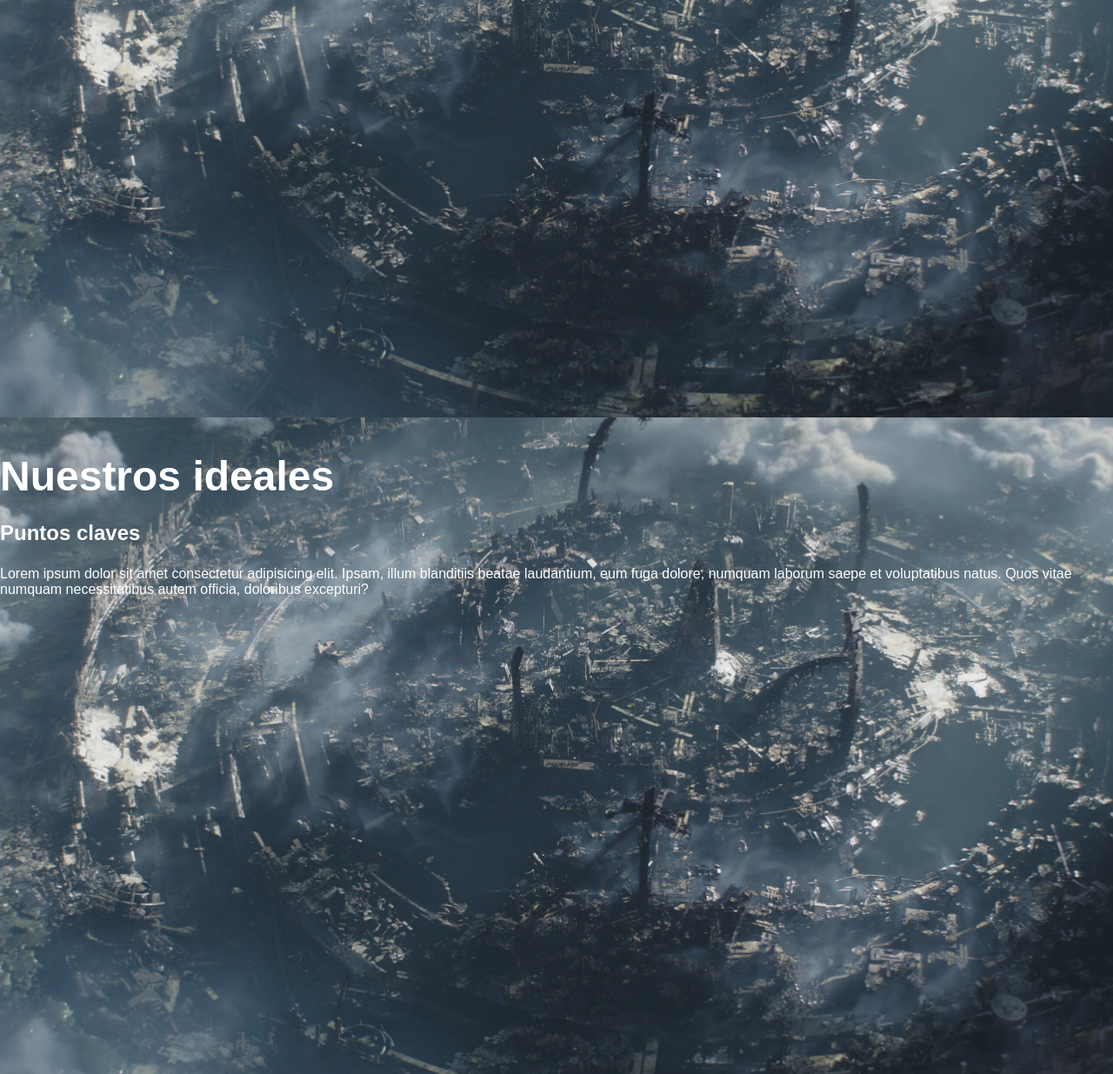
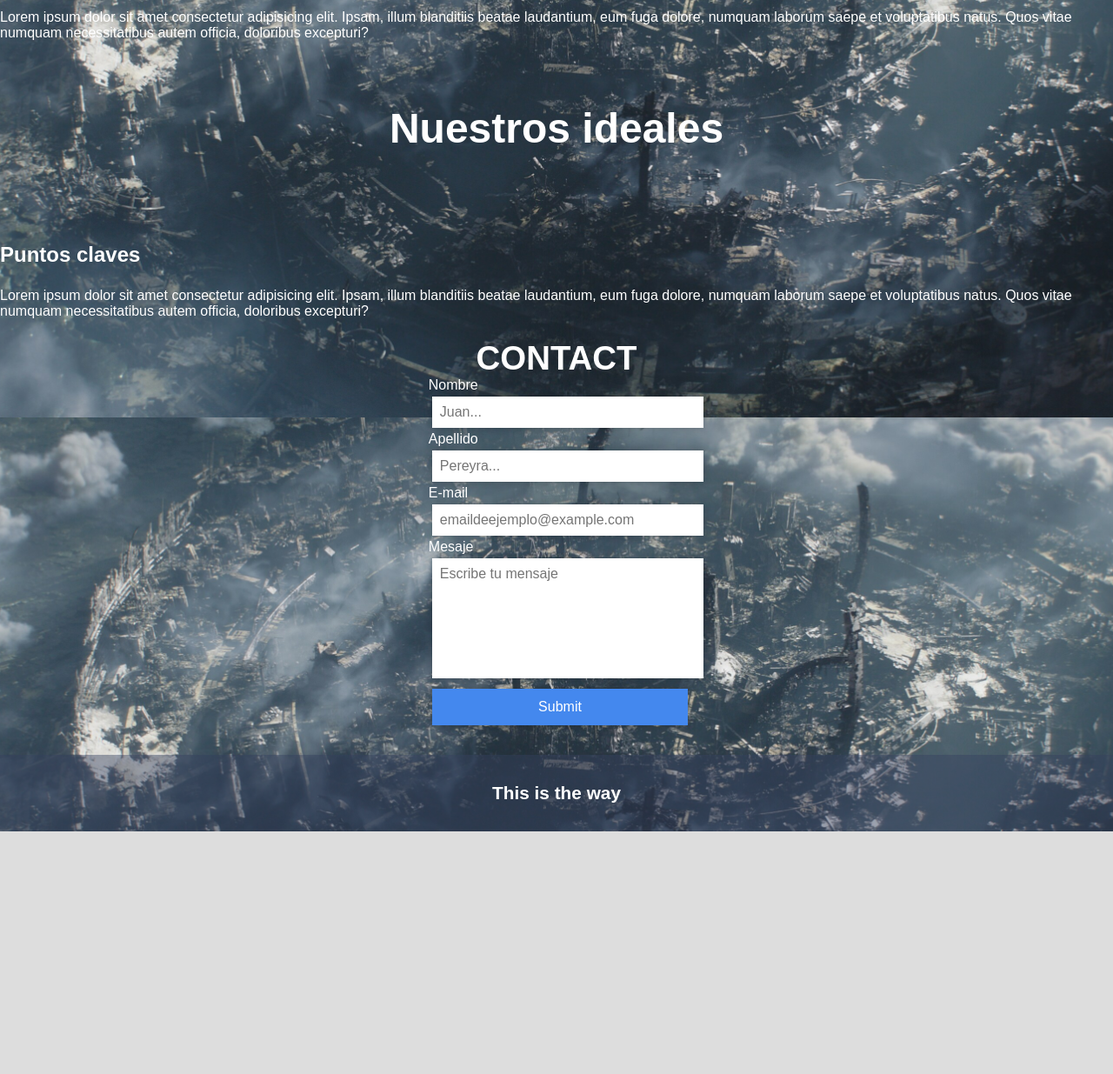
Before and after one commit to Juan-Jose-cmd/RepositorioHenry, a plain HTML site: page Carpete-Henry/index.html in a window 1280 px wide. Shown: the part 1920-3155 px from the top of the page at 87% size. After the commit the page ends 2876 px from the top, so only its background shows below. Drawn offline with Linux system fonts and the light colour scheme.

Commit message:
Termine la tarea de html y css

```diff
--- a/Carpete-Henry/index.html
+++ b/Carpete-Henry/index.html
@@ -12,9 +12,9 @@
             <ul class="menu-container--item">
                 <li class="menu-item"><a href="#inicio" class="menu-item--enlace">INICIO</a></li>
                 <li class="menu-item"><a href="#nosotros" class="menu-item--enlace">NOSOTROS</a></li>
-                <li class="menu-item"><a href="#" class="menu-item--enlace">HISTORIA</a></li>
-                <li class="menu-item"><a href="#" class="menu-item--enlace">MOTIVACION</a></li>
-                <li class="menu-item"><a href="#" class="menu-item--enlace">CONTACTO</a></li>
+                <li class="menu-item"><a href="#historia" class="menu-item--enlace">HISTORIA</a></li>
+                <li class="menu-item"><a href="#motivacion" class="menu-item--enlace">MOTIVACION</a></li>
+                <li class="menu-item"><a href="#contacto" class="menu-item--enlace">CONTACTO</a></li>
             </ul>
         </div>
     </header>
@@ -29,45 +29,46 @@
         <div class="presentacion-contenedor--contenido"><li class="presentacion-contenido">Lorem ipsum dolor sit, amet consectetur adipisicing elit. Tempore error laborum dolore possimus, labore cumque pariatur natus optio explicabo culpa illum ipsam quae? Quibusdam libero ea saepe consequuntur eveniet aperiam?</li><li class="presentacion-contenido">Lorem ipsum dolor sit amet consectetur adipisicing elit. Ea deleniti nobis consequuntur numquam earum, facilis ratione fugit, deserunt culpa libero molestias nostrum alias ut repellat eveniet blanditiis quae amet vel.</li></div>
         <div class="presentacion-contenedor--contenido"><li class="presentacion-contenido">Lorem ipsum dolor sit, amet consectetur adipisicing elit. Tempore error laborum dolore possimus, labore cumque pariatur natus optio explicabo culpa illum ipsam quae? Quibusdam libero ea saepe consequuntur eveniet aperiam?</li><li class="presentacion-contenido">Lorem ipsum dolor sit amet consectetur adipisicing elit. Ea deleniti nobis consequuntur numquam earum, facilis ratione fugit, deserunt culpa libero molestias nostrum alias ut repellat eveniet blanditiis quae amet vel.</li></div>
     </main>
-    <section class="historia">
-        <h2 class="titulo">Nuestro recorrido</h2>
-        <p>Lorem ipsum dolor sit amet consectetur adipisicing elit. Ipsam, illum blanditiis beatae laudantium, eum fuga dolore, numquam laborum saepe et voluptatibus natus. Quos vitae numquam necessitatibus autem officia, doloribus excepturi?</p>
-    </section>
-    <section class="motivacion">
-        <h2 class="titulo">Nuestros ideales</h2>
+    <section class="historia" id="historia">
+        <h2 class="titulo historia-titulo">Nuestro recorrido</h2>
         <h3 class="subtitulo">Puntos claves</h3>
         <p>Lorem ipsum dolor sit amet consectetur adipisicing elit. Ipsam, illum blanditiis beatae laudantium, eum fuga dolore, numquam laborum saepe et voluptatibus natus. Quos vitae numquam necessitatibus autem officia, doloribus excepturi?</p>
     </section>
-    <section>
-        <h2>CONTACT</h2>
-        <form>
-            <div>
+    <section class="motivacion" id="motivacion">
+        <h2 class="titulo motivacion-titulo">Nuestros ideales</h2>
+        <h3 class="subtitulo">Puntos claves</h3>
+        <p>Lorem ipsum dolor sit amet consectetur adipisicing elit. Ipsam, illum blanditiis beatae laudantium, eum fuga dolore, numquam laborum saepe et voluptatibus natus. Quos vitae numquam necessitatibus autem officia, doloribus excepturi?</p>
+    </section>
+    <section class="formulario" id="contacto">
+        <h2 class="formulario-titulo">CONTACT</h2>
+        <form class="formulari-form">
+            <div class="formulario-input-contenedor">
                 <label>Nombre
-                <input type="text" placeholder="John...">
+                <input type="text" placeholder="Juan...">
                 </label>
             </div>
-            <div>
+            <div class="formulario-input-contenedor">
                 <label>Apellido
-                    <input type="text" placeholder="Doe...">
+                    <input type="text" placeholder="Pereyra...">
                 </label>
             </div>
-            <div>
+            <div class="formulario-input-contenedor">
                 <label>E-mail
-                    <input type="email" placeholder="yourmail@example.com">
+                    <input type="email" placeholder="emaildeejemplo@example.com">
                 </label>
             </div>
-            <div>
+            <div class="formulario-input-contenedor">
                 <label>Mesaje
-                    <textarea placeholder="Your message"></textarea>
+                    <textarea placeholder="Escribe tu mensaje"></textarea>
                 </label>
             </div>
-            <div>
-                <input type="submit">
+            <div class="formulario-input-contenedor">
+                    <input type="submit">
             </div>
         </form>
     </section>
     <footer>
-        <p>This is the way, 22-08-2025</p><p>todos los derechos reservados</p>
+        <strong>This is the way</strong>
     </footer>
 </body>
 </html>
--- a/Carpete-Henry/style.css
+++ b/Carpete-Henry/style.css
@@ -109,16 +109,82 @@ ul, li, h1, h2, p{
 
 .historia{
     color:#fff;
-    height: 100vh;
+    height: 40vh;
     display: flex;
     flex-direction: column;
+}
+
+.historia-titulo{
+    margin: auto;
+    margin-top: 10vh;
+    margin-bottom: 10vh;
 }
 
 /*seccion motivacion*/
 
 .motivacion{
     color: #fff;
-    height: 100vh;
+    height: 40vh;
     display: flex;
     flex-direction: column;
 }
+
+.motivacion-titulo{
+    margin: auto;
+    margin-top: 10vh;
+    margin-bottom: 10vh;
+}
+
+/*secciond e contacto*/
+
+.formulario{
+    min-height: 50vh;
+    display: flex;
+    flex-direction: column;
+    justify-content: center;
+    align-items: center;
+    padding: 30px 0;
+    color: #fff;
+}
+
+.formulario-form{
+    flex: 1;
+    padding: 12px;
+    max-width: 600px;
+    width: 100%;
+    display: grid;
+}
+
+.formulario-input-contenedor :is(input,textarea){
+    width: 100%;
+    padding: 9px;
+    font-size: 16px;
+    margin: 4px;
+    border: none;
+    box-shadow: 0 0 9px #0003;
+}
+
+.formulario-input-contenedor textarea{
+    resize: none;
+    min-height: 120px;
+    font-family: inherit;
+}
+
+.formulario-input-contenedor input[type="submit"]{
+    padding: 12px;
+    background-color: #48e;
+    color: #fff;
+}
+
+.formulario-titulo{
+    font-size: 2.4rem;
+}
+
+
+footer{
+    padding: 2rem;
+    text-align: center;
+    background-color: #36415f70;
+    color: #fff;
+    font-size: 1.3rem;
+}
```
